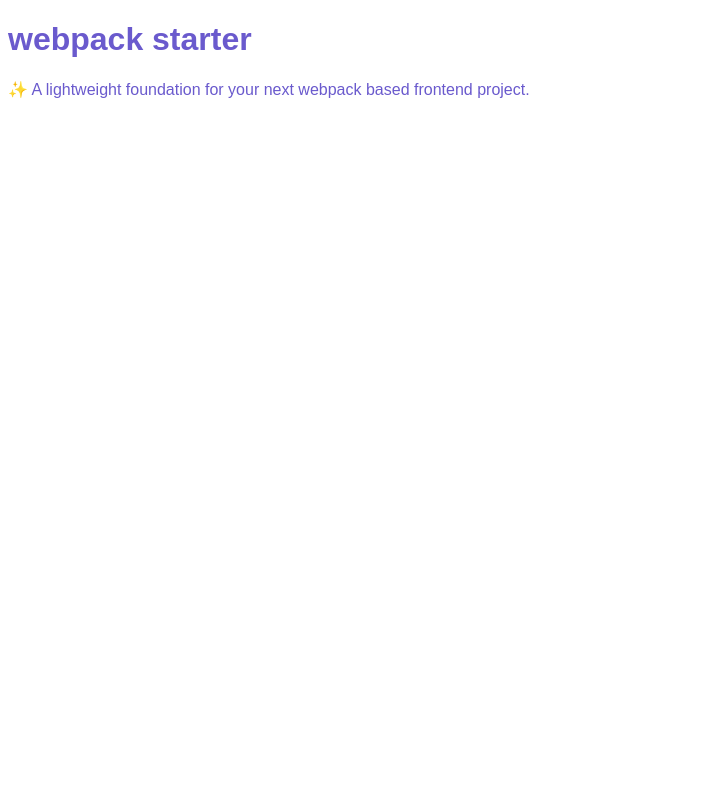
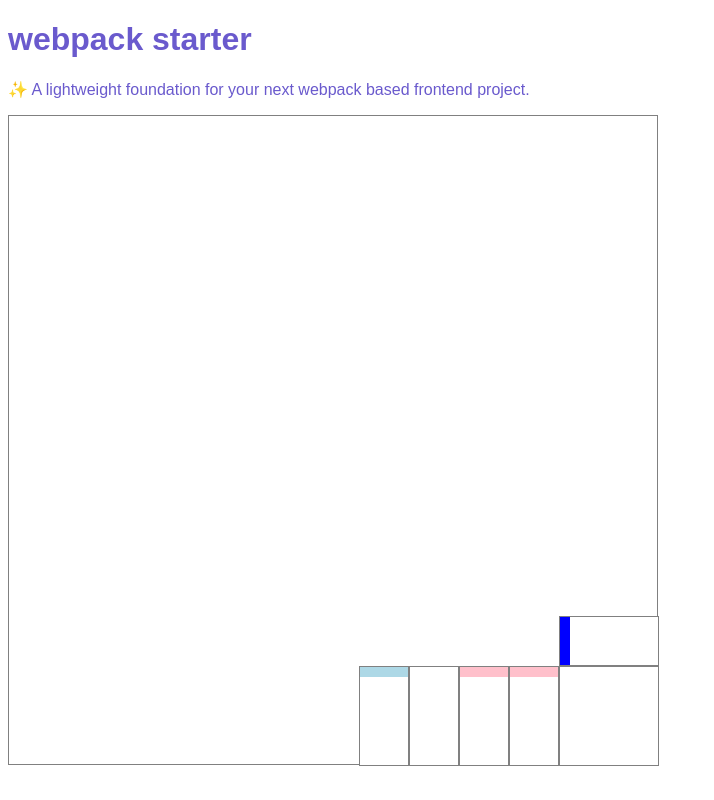
Before and after one commit to m-shaforostov/monopoly, a website built with webpack: page src/index.html in a window 1280 px wide. Shown: the whole page, without its empty margins (0-714 px from the left). Built offline with nearby package versions, Linux system fonts and the light colour scheme.

Commit message:
field initial

```diff
--- a/package.json
+++ b/package.json
@@ -46,6 +46,8 @@
   "dependencies": {
     "@babel/polyfill": "^7.7.0",
     "core-js": "^3.6.0",
+    "jquery": "^3.4.1",
+    "yamljs": "^0.3.0",
     "yarn": "^1.21.1"
   }
 }
--- /dev/null
+++ b/src/scripts/data/field.js
@@ -0,0 +1,78 @@
+const SMALL_SIDE = '50';
+const LARGE_SIDE = '100';
+const COLORS = ['white', 'pink', 'lightblue', 'magenta', 'orange', 'red', 'mint', 'green', 'blue'];
+
+const field = {
+      cells: [
+            {
+                  index: 1,
+                  top: 650-SMALL_SIDE*2,
+                  left: 650-SMALL_SIDE*2,
+                  width: LARGE_SIDE,
+                  height: LARGE_SIDE,
+                  colorClass: 'cell-color-top',
+                  group: 0,
+            },
+            {
+                  index: 2,
+                  top: 650-SMALL_SIDE*2,
+                  left: 650-SMALL_SIDE*3,
+                  width: SMALL_SIDE,
+                  height: LARGE_SIDE,
+                  colorClass: 'cell-color-top',
+                  group: 1,
+            },
+            {
+                  index: 3,
+                  top: 650-SMALL_SIDE*2,
+                  left: 650-SMALL_SIDE*4,
+                  width: SMALL_SIDE,
+                  height: LARGE_SIDE,
+                  colorClass: 'cell-color-top',
+                  group: 1,
+            },
+            {
+                  index: 4,
+                  top: 650-SMALL_SIDE*2,
+                  left: 650-SMALL_SIDE*5,
+                  width: SMALL_SIDE,
+                  height: LARGE_SIDE,
+                  colorClass: 'cell-color-top',
+                  group: 0,
+            },
+            {
+                  index: 5,
+                  top: 650-SMALL_SIDE*2,
+                  left: 650-SMALL_SIDE*6,
+                  width: SMALL_SIDE,
+                  height: LARGE_SIDE,
+                  colorClass: 'cell-color-top',
+                  group: 2,
+            },
+
+
+
+
+            {
+                  index: 40,
+                  top: 650-SMALL_SIDE*3,
+                  left: 650-SMALL_SIDE*2,
+                  width: LARGE_SIDE,
+                  height: SMALL_SIDE,
+                  colorClass: 'cell-color-left',
+                  group: 8,
+            }
+      ]
+};
+
+const buildField = () => {
+      const cells = field.cells.map((cell, index) => {
+            cell.color = COLORS[cell.group];
+            return cell;
+      });
+      return {
+            cells,
+      };
+};
+
+export default buildField();
--- a/src/scripts/index.js
+++ b/src/scripts/index.js
@@ -1,3 +1,23 @@
 import '../styles/index.scss';
+import field from './data/field';
+import $ from 'jquery';
 
-console.log('webpack starterkit');
+$('body').append($('<div>').addClass('field'));
+
+field.cells.forEach((cell) => {
+    $('.field').append(
+        $('<div>').css({
+            width: cell.width,
+            height: cell.height,
+            top: cell.top,
+            left: cell.left,
+        }).addClass('cell')
+            .append(
+                $('<div>').css({
+                    backgroundColor: cell.color,
+                }).addClass(cell.colorClass)
+            )
+    );
+});
+
+console.log(JSON.stringify(field));
--- a/src/styles/index.scss
+++ b/src/styles/index.scss
@@ -1,6 +1,36 @@
 $body-color: slateblue;
+
+* {
+  box-sizing: border-box;
+}
 
 body {
   color: $body-color;
   font-family: sans-serif;
+
+  .field {
+    width: 13*50px;
+    height: 13*50px;
+    border: 1px solid gray;
+    position: relative;
+  }
+
+  .cell {
+    position: absolute;
+    border: 1px solid gray;
+    background-color: white;
+    margin-right: -1px;
+  }
+
+  .cell-color-top {
+    position: absolute;
+    height: 10px;
+    width: 100%;
+  }
+
+  .cell-color-left {
+    position: absolute;
+    height: 100%;
+    width: 10px;
+  }
 }
```
